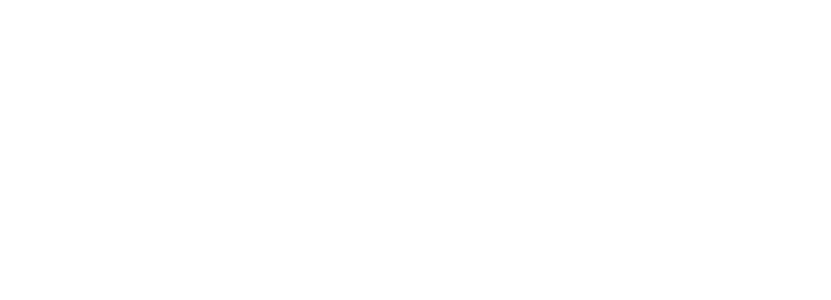
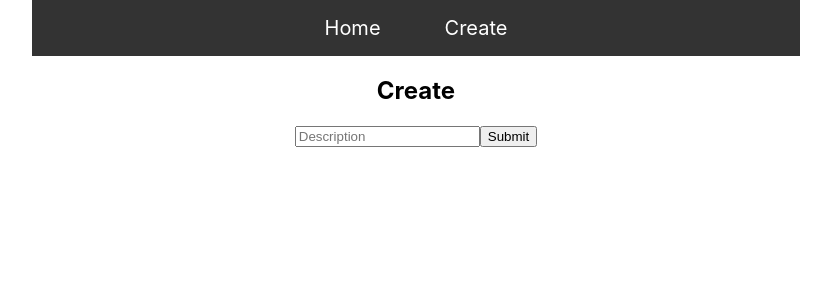
Before and after one commit to erickvictor/Strapi-Quickstart-Frontend, a React (Create React App) app: page /create in a window 1280 px wide. Shown: the top 300 px of the page, without its empty margins (224-1055 px from the left). Built offline with nearby package versions, Linux system fonts and the light colour scheme.

Commit message:
Navbar Component  and  POST in Create Page

```diff
--- a/src/App.css
+++ b/src/App.css
@@ -30,3 +30,29 @@
   font-size: calc(10px + 2vmin);
   color: white;
 }
+
+.nav {
+  background-color: #333;
+  list-style-type: none;
+  text-align: center;
+  margin: 0;
+  padding: 0;
+  width: 60%;
+}
+
+.nav li {
+  display: inline-block;
+  font-size: 20px;
+  padding: 1rem;
+}
+
+.nav li a {
+  text-align: center;
+  color: #fff;
+  padding: 1rem;
+  text-decoration: none;
+}
+
+.nav li a:hover {
+  background-color: #111;
+}
--- a/src/App.js
+++ b/src/App.js
@@ -1,13 +1,18 @@
+import './App.css'
 import { BrowserRouter, Route, Switch } from 'react-router-dom'
-import './App.css'
+
 import Home from './pages/Home'
+import Create from './pages/Create'
+import Nav from './components/Nav'
 
 function App() {
   return (
     <div className='App'>
       <BrowserRouter>
+        <Nav />
         <Switch>
           <Route path='/' exact component={Home} />
+          <Route path='/create' exact component={Create} />
         </Switch>
       </BrowserRouter>
     </div>
--- /dev/null
+++ b/src/components/Nav.js
@@ -0,0 +1,18 @@
+import { NavLink } from 'react-router-dom'
+
+export default function Nav() {
+  return (
+    <ul className='nav'>
+      <li>
+        <NavLink to='/' exact>
+          Home
+        </NavLink>
+      </li>
+      <li>
+        <NavLink to='/create' exact>
+          Create
+        </NavLink>
+      </li>
+    </ul>
+  )
+}
--- /dev/null
+++ b/src/pages/Create.js
@@ -0,0 +1,37 @@
+import { useState } from 'react'
+
+export default function Create() {
+  const [description, setDescription] = useState('')
+
+  const handleSubmit = async (event) => {
+    event.preventDefault()
+
+    const response = await fetch('http://localhost:1337/posts', {
+      method: 'POST',
+      headers: {
+        'Content-Type': 'application/json'
+      },
+      body: JSON.stringify({
+        description
+      })
+    })
+
+    const data = await response.json()
+
+    console.log('data', data)
+  }
+
+  return (
+    <div className='Create'>
+      <h2>Create</h2>
+      <form onSubmit={handleSubmit}>
+        <input
+          value={description}
+          onChange={(event) => setDescription(event.target.value)}
+          placeholder='Description'
+        />
+        <button>Submit</button>
+      </form>
+    </div>
+  )
+}
```
Also changed, not shown: 1 other file (tests, documents, lock files or other folders).
